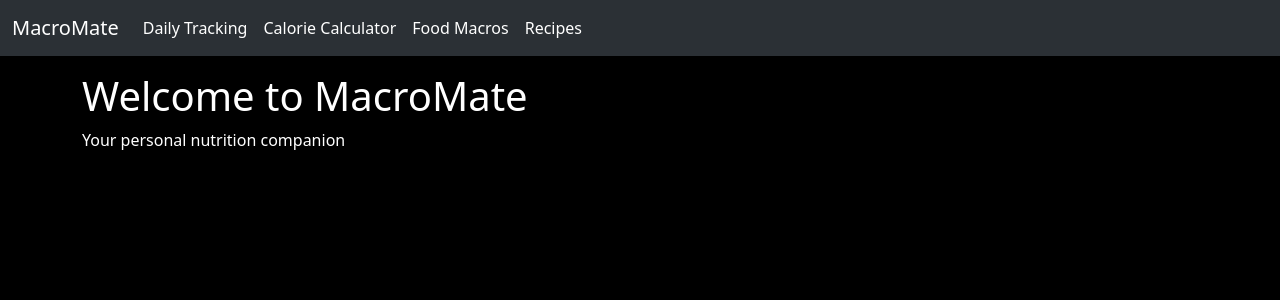
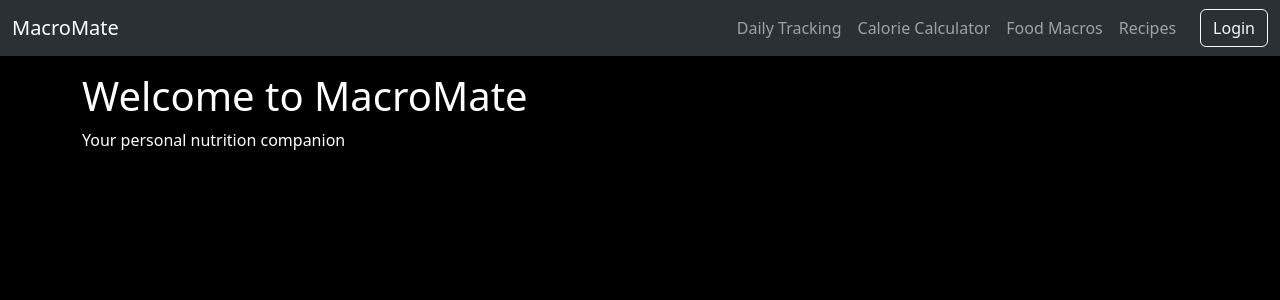
Before and after one commit to bereri01/macromate, a SvelteKit app: page / in a window 1280 px wide. Shown: the top 300 px of the page. Built offline with nearby package versions, Linux system fonts and the light colour scheme.

Commit message:
nav bar correction

```diff
--- a/src/routes/+layout.svelte
+++ b/src/routes/+layout.svelte
@@ -5,25 +5,35 @@
 
 <nav class="navbar navbar-expand-lg bg-body-tertiary bg-dark" data-bs-theme="dark">
   <div class="container-fluid">
+    <!-- Left: /Home -->
     <a class="navbar-brand" href="/">MacroMate</a>
+
+    <!-- Toggler for mobile -->
     <button class="navbar-toggler" type="button" data-bs-toggle="collapse" data-bs-target="#navbarNav" aria-controls="navbarNav" aria-expanded="false" aria-label="Toggle navigation">
       <span class="navbar-toggler-icon"></span>
     </button>
+
     <div class="collapse navbar-collapse" id="navbarNav">
-      <ul class="navbar-nav">
+
+      <!-- Center/Right: Nav links pushed to the right with ms-auto -->
+      <ul class="navbar-nav ms-auto me-3">
         <li class="nav-item">
-          <a class="nav-link active" aria-current="page" href="/dailtracking">Daily Tracking</a>
+          <a class="nav-link" href="/dailytracking">Daily Tracking</a>
         </li>
-		<li class="nav-item">
-          <a class="nav-link active" aria-current="page" href="/caloriecalculator">Calorie Calculator</a>
+        <li class="nav-item">
+          <a class="nav-link" href="/caloriecalculator">Calorie Calculator</a>
         </li>
-		<li class="nav-item">
-          <a class="nav-link active" aria-current="page" href="/food">Food Macros</a>
+        <li class="nav-item">
+          <a class="nav-link" href="/food">Food Macros</a>
         </li>
-		<li class="nav-item">
-          <a class="nav-link active" aria-current="page" href="/recipes">Recipes</a>
+        <li class="nav-item">
+          <a class="nav-link" href="/recipes">Recipes</a>
         </li>
       </ul>
+
+      <!-- Far Right: Login Button -->
+      <a class="btn btn-outline-light" href="/login">Login</a>
+
     </div>
   </div>
 </nav>
--- a/src/routes/caloriecalculator/+page.svelte
+++ b/src/routes/caloriecalculator/+page.svelte
@@ -1,2 +1,2 @@
-<h1>Welcome to SvelteKit</h1>
+<h1>Calorie Calculator</h1>
 <p>Visit <a href="https://svelte.dev/docs/kit">svelte.dev/docs/kit</a> to read the documentation</p>
--- a/src/routes/dailytracking/+page.svelte
+++ b/src/routes/dailytracking/+page.svelte
@@ -1,2 +1,2 @@
-<h1>Welcome to SvelteKit</h1>
+<h1>Daily tracking</h1>
 <p>Visit <a href="https://svelte.dev/docs/kit">svelte.dev/docs/kit</a> to read the documentation</p>
--- a/src/routes/food/+page.svelte
+++ b/src/routes/food/+page.svelte
@@ -1,2 +1,2 @@
-<h1>Welcome to SvelteKit</h1>
+<h1>Food Macros</h1>
 <p>Visit <a href="https://svelte.dev/docs/kit">svelte.dev/docs/kit</a> to read the documentation</p>
--- a/src/routes/login/+page.svelte
+++ b/src/routes/login/+page.svelte
@@ -1,2 +1,2 @@
-<h1>Welcome to SvelteKit</h1>
+<h1>Login</h1>
 <p>Visit <a href="https://svelte.dev/docs/kit">svelte.dev/docs/kit</a> to read the documentation</p>
--- a/src/routes/recipes/+page.svelte
+++ b/src/routes/recipes/+page.svelte
@@ -1,2 +1,2 @@
-<h1>Welcome to SvelteKit</h1>
+<h1>Recipes</h1>
 <p>Visit <a href="https://svelte.dev/docs/kit">svelte.dev/docs/kit</a> to read the documentation</p>
--- a/src/routes/recipes/[recipes_id]/+page.svelte
+++ b/src/routes/recipes/[recipes_id]/+page.svelte
@@ -1,2 +1,2 @@
-<h1>Welcome to SvelteKit</h1>
+<h1>Recipes</h1>
 <p>Visit <a href="https://svelte.dev/docs/kit">svelte.dev/docs/kit</a> to read the documentation</p>
```
